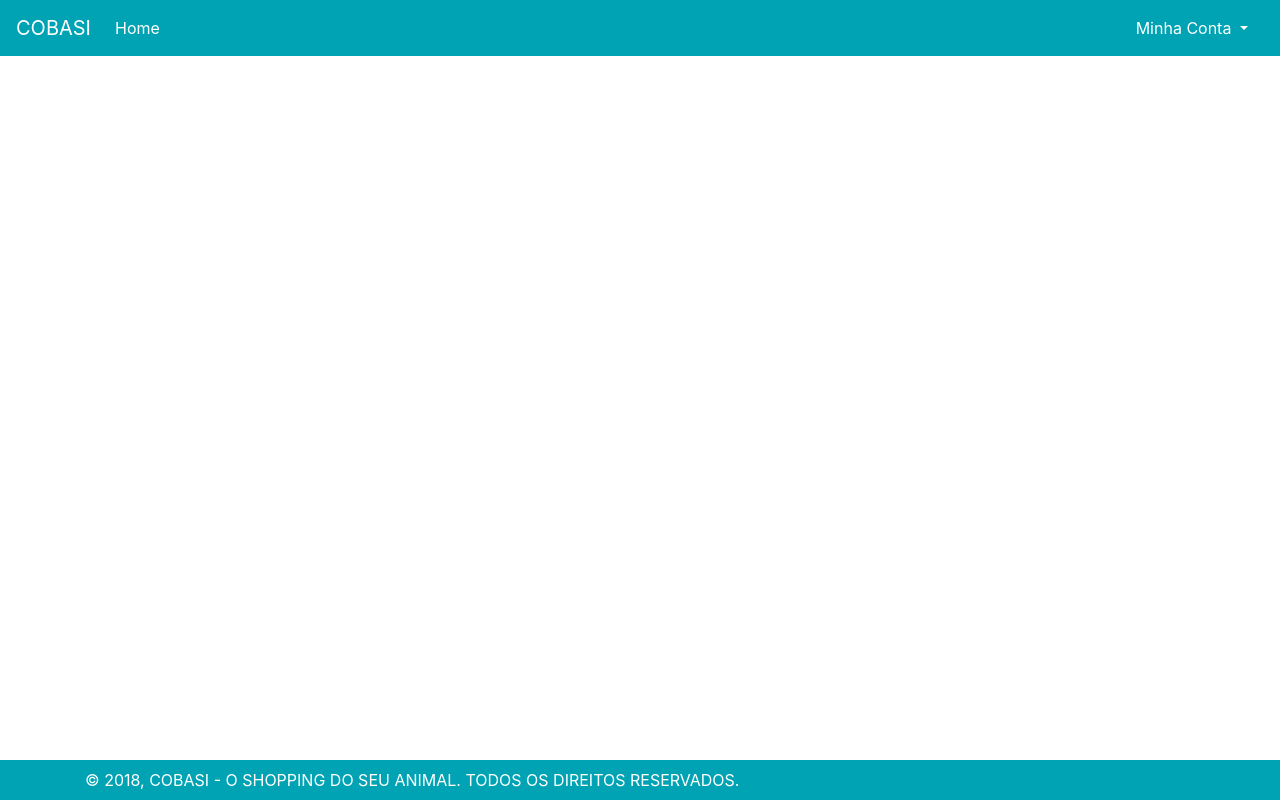
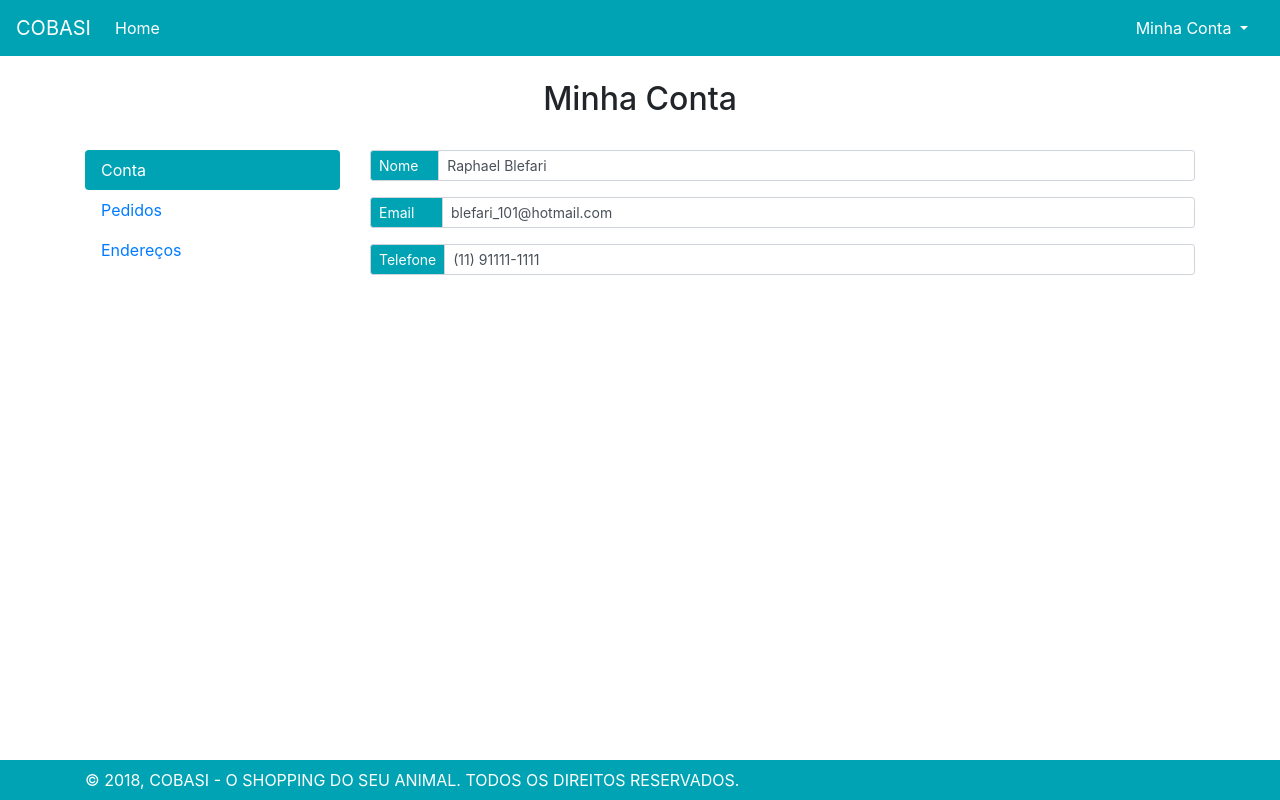
Before and after one commit to RaphaelBlefari/cobasi, an Angular app: page /conta in a window 1280 px wide. Before the commit this address led to /. Built offline with nearby package versions, Linux system fonts and the light colour scheme.

Commit message:
Adicionando Estrutura usuario em Minha-Conta

```diff
--- a/src/app/app-routing.module.ts
+++ b/src/app/app-routing.module.ts
@@ -1,7 +1,12 @@
-import { NgModule } from '@angular/core';
+import { NgModule, Component } from '@angular/core';
 import { Routes, RouterModule } from '@angular/router';
+import { HomeComponent } from './home/home.component';
+import { MinhaContaComponent } from './minha-conta/minha-conta.component';
 
-const routes: Routes = [];
+const routes: Routes = [
+  {path: '', component: HomeComponent},
+  {path: 'conta', component: MinhaContaComponent}
+];
 
 @NgModule({
   imports: [RouterModule.forRoot(routes)],
--- a/src/app/menu/menu.component.html
+++ b/src/app/menu/menu.component.html
@@ -15,7 +15,8 @@
     </ul>
     <ul class="navbar-nav mr-2">
       <li class="nav-item dropdown ">
-        <a class="nav-link dropdown-toggle ft-primario" href="#" id="navbarDropdownMenuLink" data-toggle="dropdown" aria-haspopup="true" aria-expanded="false">
+        <a class="nav-link dropdown-toggle ft-primario" href="#" id="navbarDropdownMenuLink" data-toggle="dropdown" aria-haspopup="true"
+          aria-expanded="false">
           Minha Conta
         </a>
         <div class="dropdown-menu" aria-labelledby="navbarDropdownMenuLink">
@@ -26,7 +27,7 @@
     </ul>
   </div>
 </nav>
-
-<router-outlet></router-outlet>
-
+<div class="container">
+  <router-outlet></router-outlet>
+</div>
 <app-cobasi-footer></app-cobasi-footer>
--- a/src/app/minha-conta/minha-conta.component.html
+++ b/src/app/minha-conta/minha-conta.component.html
@@ -1 +1,33 @@
-<h1>Minha Conta</h1>
+<br>
+<div class="d-flex justify-content-center">
+  <h2>Minha Conta</h2>
+
+</div>
+<br>
+<div class="row">
+  <div class="col-xs-12 col-sm-3">
+    <div class="nav flex-column nav-pills" id="v-pills-tab" role="tablist" aria-orientation="vertical">
+      <a class="nav-link active" id="v-pills-conta-tab" data-toggle="pill" href="#v-pills-home" role="tab" aria-controls="v-pills-conta"
+        aria-selected="false">Conta</a>
+      <a class="nav-link" id="v-pills-pedidos-tab" data-toggle="pill" href="#v-pills-pedidos" role="tab" aria-controls="v-pills-pedidos"
+        aria-selected="false">Pedidos</a>
+      <a class="nav-link" id="v-pills-enderecos-tab" data-toggle="pill" href="#v-pills-enderecos" role="tab" aria-controls="v-pills-enderecos"
+        aria-selected="false">Endereços</a>
+    </div>
+    <br>
+  </div>
+
+  <div class="col-xs-12 col-sm-9">
+    <div class="tab-content" id="v-pills-tabContent">
+      <div class="tab-pane show active" id="v-pills-home" role="tabpanel" aria-labelledby="v-pills-conta-tab">
+        <app-cobasi-usuario></app-cobasi-usuario>
+      </div>
+      <div class="tab-pane fade" id="v-pills-pedidos" role="tabpanel" aria-labelledby="v-pills-pedidos-tab">
+        <app-cobasi-pedidos></app-cobasi-pedidos>
+      </div>
+      <div class="tab-pane fade" id="v-pills-enderecos" role="tabpanel" aria-labelledby="v-pills-enderecos-tab">
+        <app-cobasi-enderecos></app-cobasi-enderecos>
+      </div>
+    </div>
+  </div>
+</div>
--- a/src/app/minha-conta/usuario/usuario.component.html
+++ b/src/app/minha-conta/usuario/usuario.component.html
@@ -1,3 +1,21 @@
-<p>
-  usuario works!
-</p>
+
+<div class="input-group input-group-sm mb-3">
+  <div class="input-group-prepend">
+    <span class="input-group-text"  id="inputGroup-sizing-sm">Nome   </span>
+  </div>
+  <input type="text" class="form-control" value="Raphael Blefari" aria-label="Small" aria-describedby="inputGroup-sizing-sm">
+</div>
+
+<div class="input-group input-group-sm mb-3">
+    <div class="input-group-prepend">
+      <span class="input-group-text" id="inputGroup-sizing-sm">Email     </span>
+    </div>
+    <input type="text" class="form-control" value="blefari_101@hotmail.com" aria-label="Small" aria-describedby="inputGroup-sizing-sm">
+  </div>
+
+  <div class="input-group input-group-sm mb-3">
+      <div class="input-group-prepend">
+        <span class="input-group-text" id="inputGroup-sizing-sm">Telefone</span>
+      </div>
+      <input type="text" class="form-control" value="(11) 91111-1111" aria-label="Small" aria-describedby="inputGroup-sizing-sm">
+    </div>
--- a/src/styles.css
+++ b/src/styles.css
@@ -28,3 +28,15 @@ footer {
     text-decoration: none;
     background-color: #00a3b4;
 }
+
+
+.nav-pills .nav-link.active, .nav-pills .show > .nav-link {
+    color: #fff;
+    background-color: #00a3b4 !important;
+}
+
+
+.input-group-text {
+    background-color: #00a3b4 !important;
+    color: white !important;
+    }
```
